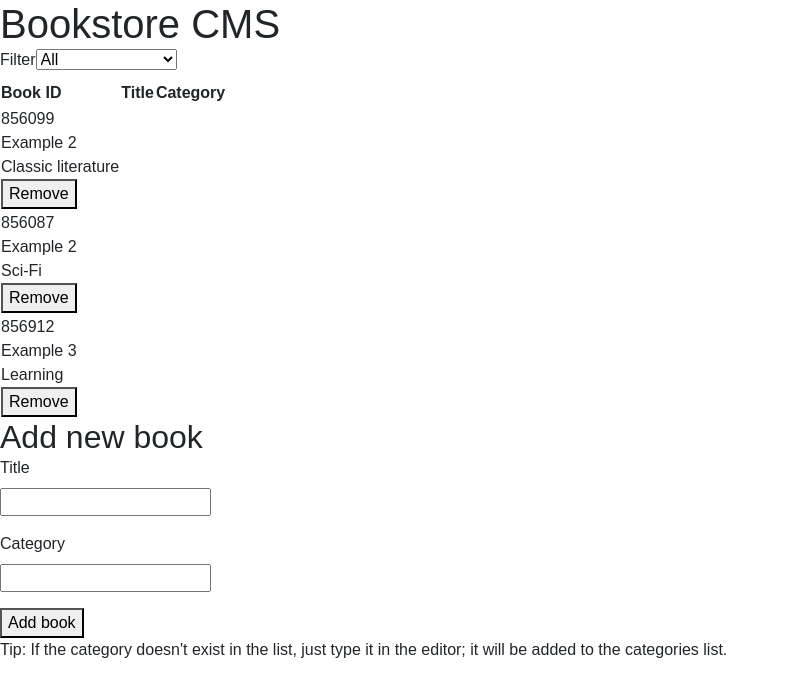
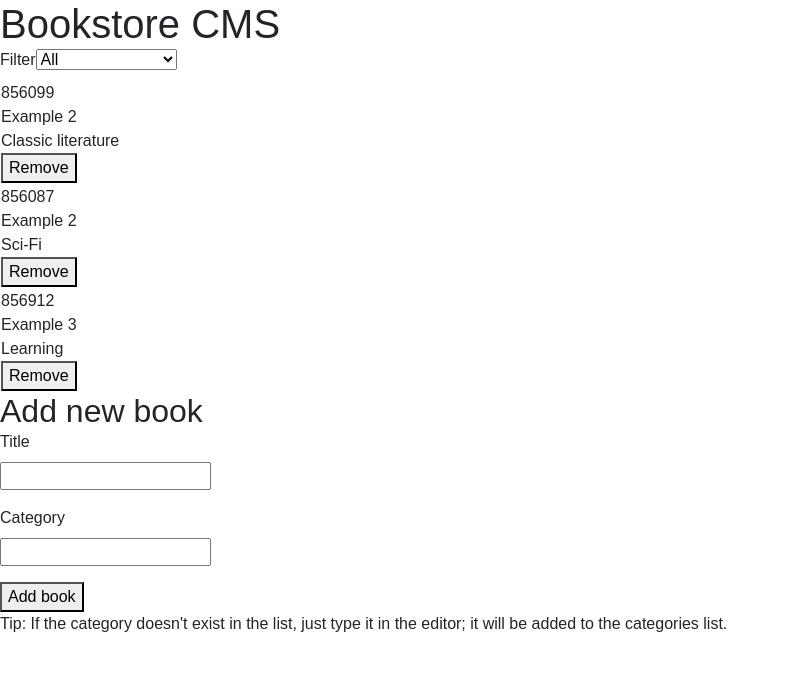
Before and after one commit to davidmrtz-dev/react-bookstore, a React (Create React App) app: page / in a window 1280 px wide. Shown: the top 696 px of the page, without its empty margins (0-789 px from the left). Built offline with nearby package versions, Linux system fonts and the light colour scheme; a web font is replaced by a local one.

Commit message:
Removed table header on booklist

```diff
--- a/src/containers/BooksList.js
+++ b/src/containers/BooksList.js
@@ -24,21 +24,12 @@
   changeFilter: filter => dispatch(changeFilter(filter)),
 });
 
-const BookList = ({
-  books = [], filter, removeBook, changeFilter,
-}) => {
+const BookList = ({ books = [], filter, removeBook, changeFilter }) => {
   const activeBooks = getVisibleBooks(books, filter);
   return (
     <>
       <CategoryFilter filter={filter} changeFilter={changeFilter} />
-      <table>
-        <thead>
-          <tr>
-            <th>Book ID</th>
-            <th>Title</th>
-            <th>Category</th>
-          </tr>
-        </thead>
+      <table className="book-list">
         <tbody>
           {activeBooks.map(book => (
             <Book
```
